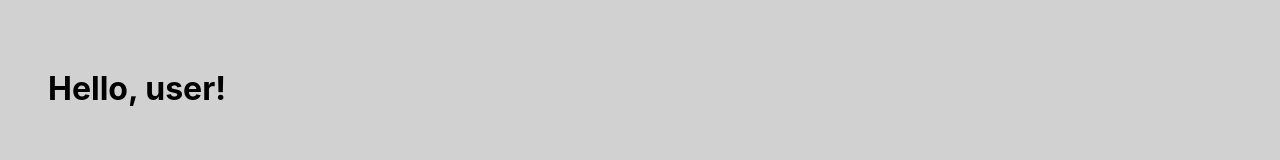
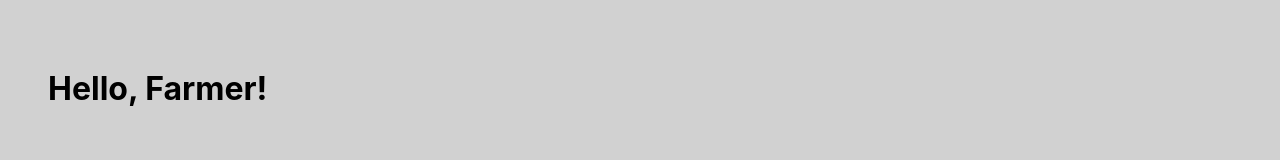
Before and after one commit to EdisonBedoya98/marketh, a Next.js app: page /home in a window 1280 px wide. Shown: the top 160 px of the page. Built offline with nearby package versions, Linux system fonts and the light colour scheme.

Commit message:
added home for farmer

```diff
--- a/package.json
+++ b/package.json
@@ -14,6 +14,7 @@
     "next": "12.2.3",
     "react": "18.2.0",
     "react-dom": "18.2.0",
+    "react-event-timeline": "^1.6.3",
     "sass": "^1.54.0"
   },
   "devDependencies": {
--- a/pages/home/index.tsx
+++ b/pages/home/index.tsx
@@ -1,8 +1,10 @@
 import React from 'react'
 import Home from '../../src/components/home'
+import HomeFarmer from '../../src/components/home-farmer'
 
 export default function index() {
   return (
-    <Home></Home>
+    <HomeFarmer></HomeFarmer>
+    // <Home></Home>x
   )
 }
--- /dev/null
+++ b/src/components/home-farmer/home-farmer.module.scss
@@ -0,0 +1,7 @@
+@use "../../../styles/layouts" as layouts;
+.home {
+  @include layouts.page();
+  h1 {
+    font-size: 2rem;
+  }
+}
--- /dev/null
+++ b/src/components/home-farmer/index.tsx
@@ -0,0 +1,12 @@
+import React from 'react'
+import styles from './home-farmer.module.scss'
+
+export default function HomeFarmer() {
+  return (
+    <>
+      <div className={styles.home}>
+        <h1>Hello, Farmer!</h1>
+    </div>
+    </>
+  )
+}
```
Also changed, not shown: 1 other file (tests, documents, lock files or other folders).
